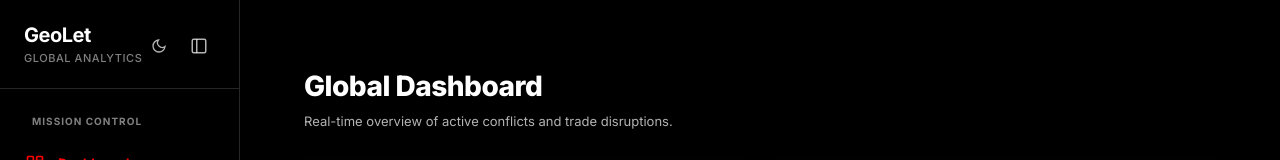
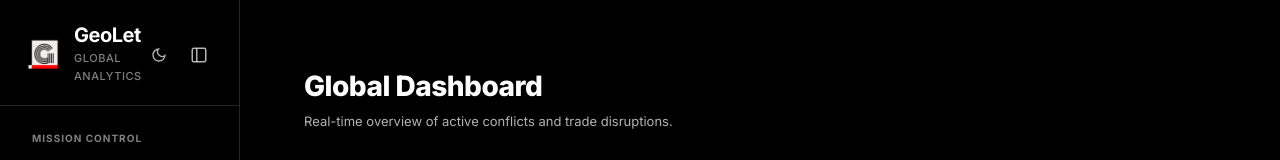
Before and after one commit to rohitjadhav005/GeoLet, a React (Vite) app: page /#overview in a window 1280 px wide. Shown: the top 160 px of the page. Built offline with nearby package versions, Linux system fonts and the light colour scheme; no server answers.

Commit message:
Add new GeoLet branding logo and update favicon

```diff
--- a/index.html
+++ b/index.html
@@ -2,7 +2,7 @@
 <html lang="en">
   <head>
     <meta charset="UTF-8" />
-    <link rel="icon" type="image/svg+xml" href="/favicon.svg" />
+    <link rel="icon" type="image/png" href="/favicon.png" />
     <meta name="viewport" content="width=device-width, initial-scale=1.0" />
     <meta name="description" content="GeoLet — Real-time geopolitical conflict monitoring and trade impact intelligence dashboard. Track active conflicts, fuel price disruptions, and shipping route risks." />
     <meta name="keywords" content="geopolitical conflict, trade disruption, oil prices, shipping routes, fuel prices, conflict monitoring" />
--- a/src/components/layout/Sidebar.jsx
+++ b/src/components/layout/Sidebar.jsx
@@ -146,7 +146,8 @@ export default function Sidebar({
       {/* Brand Header */}
       <div className="sidebar-brand" style={{ padding: "24px 24px 20px" }}>
         <div style={{ display: "flex", justifyContent: "space-between", alignItems: "center", flexDirection: "row", gap: 0 }}>
-          <div className="sidebar-logo-row" style={{ marginBottom: 0 }}>
+          <div className="sidebar-logo-row" style={{ marginBottom: 0, display: "flex", alignItems: "center", gap: "12px" }}>
+            <img src="/logo.png" alt="GeoLet Logo" style={{ width: "38px", height: "38px", borderRadius: "6px", objectFit: "contain" }} />
             <div>
               <div style={{ fontSize: 20, fontWeight: 700, color: "var(--text-primary)", letterSpacing: "-0.5px", lineHeight: 1.1 }}>GeoLet</div>
               <div style={{ fontSize: 11, fontWeight: 500, color: "var(--text-muted)", textTransform: "uppercase", letterSpacing: "0.05em", marginTop: 4 }}>Global Analytics</div>
```
Also changed, not shown: public/favicon.png (added), public/logo.png (added).
